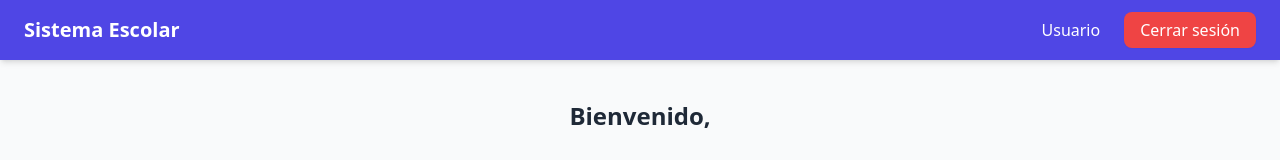
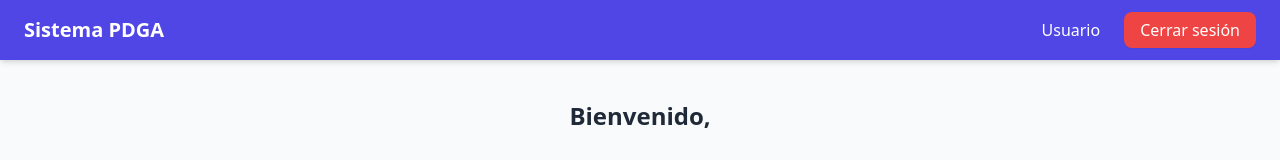
Before and after one commit to dsnaranda/SistemaEduca-Frontend, an Angular app: page /home in a window 1280 px wide. Shown: the top 160 px of the page. Built offline with nearby package versions, Linux system fonts and the light colour scheme; sample sign-in values are in the browser's storage.

Commit message:
Nombre del Nav

```diff
--- a/src/app/pages/shared/navbar/navbar.component.html
+++ b/src/app/pages/shared/navbar/navbar.component.html
@@ -1,13 +1,13 @@
 <nav class="bg-indigo-600 text-white shadow-md px-6 py-3 flex items-center justify-between relative">
     <!-- Nombre del sistema -->
     <h1 (click)="goHome()" class="text-xl font-bold cursor-pointer hover:text-indigo-200 transition">
-        Sistema Escolar
+        Sistema PDGA
     </h1>
 
     <!-- Opciones del menú -->
     <div class="flex items-center space-x-6">
 
-        <!-- 🔹 Administrar (solo visible para docentes) -->
+        <!-- Administrar (solo visible para docentes) -->
         <div class="relative" *ngIf="usuario?.rol === 'docente'">
             <button (click)="toggleMenu()" class="hover:text-indigo-200 transition font-medium flex items-center gap-1">
                 Administrar
@@ -37,7 +37,7 @@
         </button>
 
 
-        <!-- 🚪 Cerrar sesión -->
+        <!-- Cerrar sesión -->
         <button (click)="logout()"
             class="bg-red-500 hover:bg-red-600 text-white font-medium px-4 py-1.5 rounded-lg shadow-sm transition">
             Cerrar sesión
```
